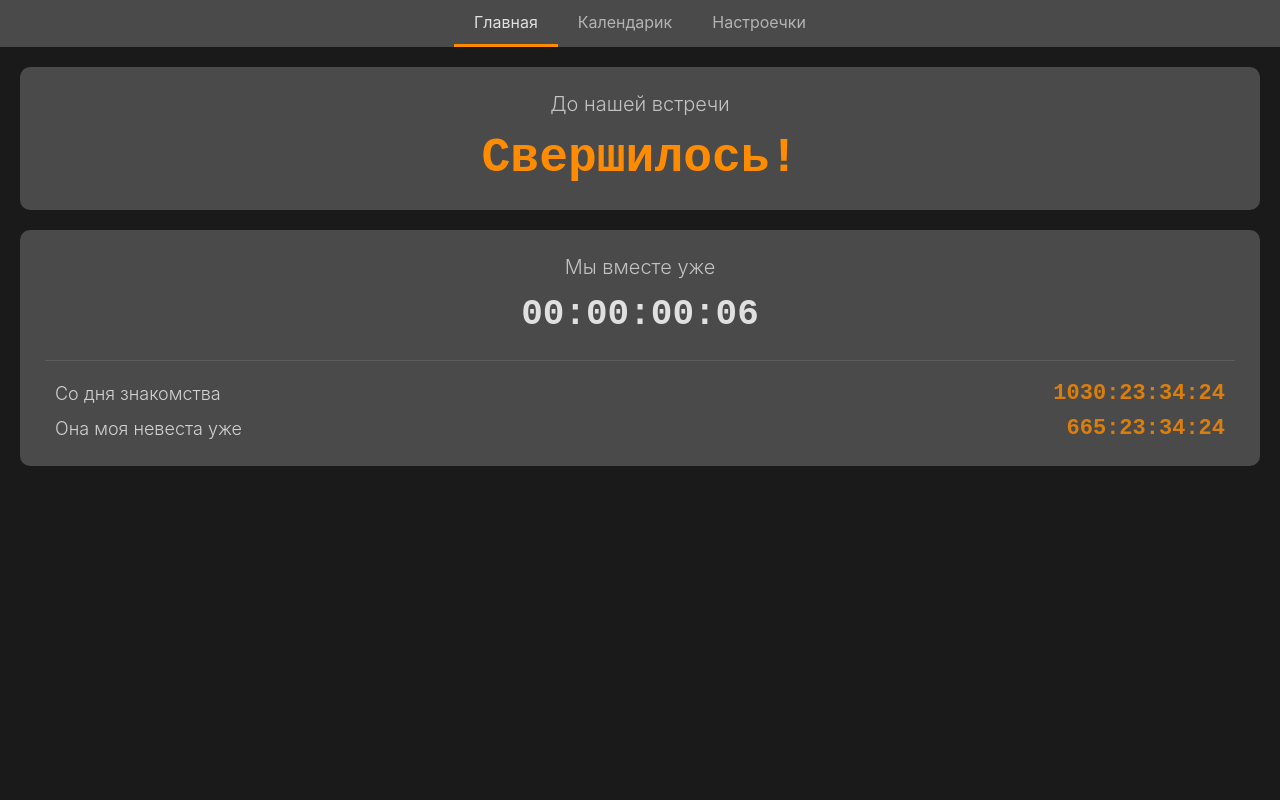
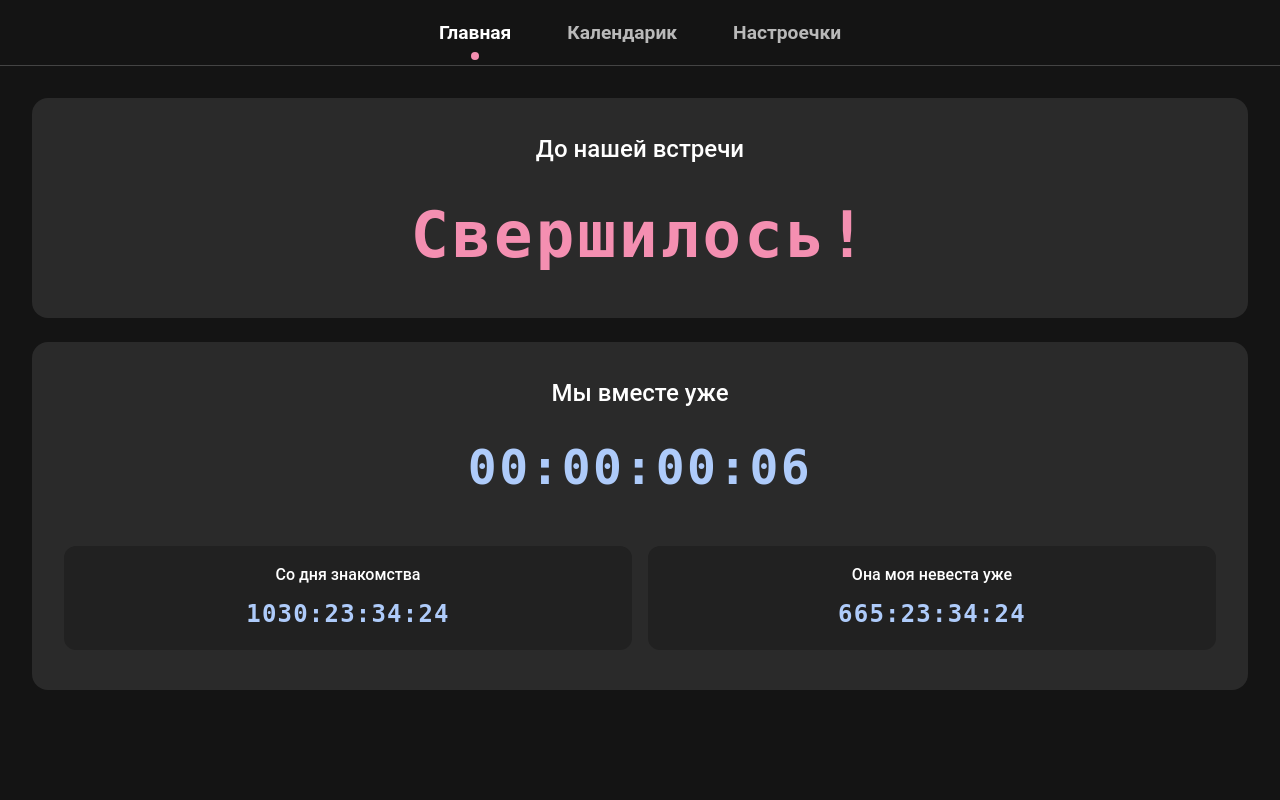
Before and after one commit to MrHoustonOff/Relationship-Countdown-Timer, a Flask app: page / in a window 1280 px wide. Run offline with Flask 3, Linux system fonts and the light colour scheme; parts of the project's set-up code (start-up, migrations or seed data) failed here and were passed over.

Commit message:
refactor(styles): Полный перевод стилей на переменные и редизайн Главной страницы.

```diff
--- a/app/static/css/base.css
+++ b/app/static/css/base.css
@@ -1,56 +1,95 @@
-/* /mrhoustontimer/app/static/css/base.css */
+/* /mrhoustontimer/app/static/css/base.css (v2.1 - Темнее) */
 
-/* * 1. ОПРЕДЕЛЕНИЕ ЦВЕТОВ (Дефолтные, будут перезаписаны из JS)
- */
 :root {
-    --color-background: #1a1a1a;
-    --color-text: #e0e0e0;
-    --color-accent-primary: #ff8c00;
-    --color-accent-secondary: #4a4a4a;
-    --color-arrival-highlight-bg: #2f2c00;
-    --color-arrival-highlight-sticker: #ffbf00;
+    /* Новая палитра */
+    --color-background: #141414;
+    --color-text: #E8EAED;
+    --color-text-emphasis: #FFFFFF;
+    --color-accent-primary: #F48FB1; /* Розовый */
+    --color-accent-secondary: #2A2A2A;
+    --color-divider: #444444;
 
-    --font-main: -apple-system, BlinkMacSystemFont, "Segoe UI", Roboto, sans-serif;
+    --color-timer-arrival-bg: #2A2A2A;
+    --color-timer-relationship-bg: #2A2A2A;
+    --color-timer-custom-bg: #212121;
+    --color-timer-custom-bg-hover: #313131; /* Новый цвет для hover */
+
+    --color-timer-countdown: #F48FB1; /* Розовый */
+    --color-timer-elapsed: #AECBFA; /* Голубой */
+
+    --color-nav-active-indicator: #F48FB1;
+
+    /* Календарь */
+    --color-arrival-highlight-bg: #4E353F;
+    --color-arrival-highlight-sticker: #F48FB1;
+    --color-calendar-day-bg: rgba(0,0,0,0.4);
+    --color-calendar-marked-day-bg: #4E353F;
+    --calendar-empty-cell-color: rgba(0, 0, 0, 0.15); /* Оставляем */
+
+    /* Шрифты и Размеры */
+    --font-main: "Google Sans", Roboto, sans-serif;
+    --font-timer: 'Roboto Mono', monospace;
+    --base-font-size: 16px;
+    --border-radius-medium: 12px;
+    --border-radius-large: 16px;
+    --transition-fast: 0.2s ease-out;
 }
 
-/* * 2. БАЗОВЫЕ СТИЛИ (Сброс)
- */
-* {
-    margin: 0;
-    padding: 0;
-    box-sizing: border-box;
-}
+*, *::before, *::after { margin: 0; padding: 0; box-sizing: border-box; }
+html { font-size: var(--base-font-size); }
 
-html, body {
-    height: 100%;
-    width: 100%;
-    overflow: hidden; /* Запрещаем скролл на уровне 'body' */
+body {
+    height: 100vh; width: 100%;
+    overflow: hidden;
     font-family: var(--font-main);
     background-color: var(--color-background);
     color: var(--color-text);
+    line-height: 1.6;
+    display: flex; flex-direction: column;
 }
 
-/* * 3. СТРУКТУРА (Хедер, Мейн)
- */
-body {
-    display: flex;
-    flex-direction: column;
+.app-header { flex-shrink: 0; -webkit-app-region: drag; }
+.app-main {
+    flex-grow: 1;
+    overflow-y: auto;
+    padding: 2rem;
+    display: flex; flex-direction: column;
 }
 
-.app-main {
-    flex-grow: 1; /* Мейн занимает все оставшееся место */
-    overflow-y: auto; /* Включаем скролл, *если* контент не влезает */
-    padding: 20px;
+.page-content { display: none; flex-grow: 1; flex-direction: column; gap: 1.5rem; }
+.page-content.active { display: flex; }
+
+h1, h2, h3 { color: var(--color-text-emphasis); font-weight: 500; }
+button { cursor: pointer; font-family: inherit; border: none; background: none; color: inherit; }
+
+/* --- НОВЫЙ БЛОК: Стилизация Скроллбара (WebKit/Blink) --- */
+
+/* Ширина самого скроллбара */
+::-webkit-scrollbar {
+    width: 8px; /* Тонкий */
+    height: 8px; /* Для горизонтального, если появится */
 }
 
-/* * 4. ЛОГИКА "СТРАНИЦ"
- */
-.page-content {
-    display: none; /* Все страницы по умолчанию скрыты */
+/* Фон под ползунком (Трек) */
+::-webkit-scrollbar-track {
+    background: var(--color-background); /* Берем цвет фона приложения */
+    border-radius: 4px; /* Слегка скругляем */
 }
 
-.page-content.active {
-    display: flex; /* Активная страница видна */
-    flex-direction: column;
-    gap: 20px;
+/* Сам Ползунок */
+::-webkit-scrollbar-thumb {
+    background-color: var(--color-accent-primary); /* Розовый */
+    border-radius: 4px; /* Скругляем */
+    border: 2px solid var(--color-background); /* Добавляем рамку цвета фона, чтобы ползунок казался тоньше */
 }
+
+/* Ползунок при наведении */
+::-webkit-scrollbar-thumb:hover {
+    background-color: #F06292; /* Чуть более яркий розовый при наведении */
+    border-color: var(--color-background); /* Оставляем рамку */
+}
+
+/* (Опционально) Углы, где встречаются вертикальный и горизонтальный скроллбары */
+::-webkit-scrollbar-corner {
+    background: var(--color-background);
+}
--- a/app/static/css/header.css
+++ b/app/static/css/header.css
@@ -1,39 +1,51 @@
-/* /mrhoustontimer/app/static/css/header.css */
+/* /mrhoustontimer/app/static/css/header.css (v2.1 - Без фона, Сочный) */
 
 .app-header {
-    flex-shrink: 0; /* Хедер не сжимается */
-    background-color: var(--color-accent-secondary);
-    /* * Добавляем поддержку "перетаскивания" окна
-     * (полезно для pywebview, если мы уберем рамку)
-     */
-    -webkit-app-region: drag;
+    /* background-color: var(--color-accent-secondary); УБРАН ФОН */
+    padding: 0.8rem 0; /* Увеличиваем отступы ( ~13px ) */
+    border-bottom: 1px solid var(--color-divider);
+    -webkit-app-region: drag; /* Оставляем для перетаскивания */
 }
 
 .app-header nav {
     display: flex;
     justify-content: center;
+    align-items: center;
+    gap: 1.5rem; /* Увеличиваем отступ (24px) */
 }
 
 .nav-button {
-    font-family: var(--font-main);
-    padding: 12px 20px;
-    background: none;
-    border: none;
-    color: var(--color-text);
-    font-size: 16px;
-    cursor: pointer;
-    opacity: 0.7;
-    transition: opacity 0.2s, border-bottom 0.2s;
-    border-bottom: 3px solid transparent;
-
-    -webkit-app-region: no-drag; /* Кнопки не должны "тащить" окно */
+    padding: 0.5rem 1rem; /* Уменьшаем внутренние отступы, т.к. шрифт больше */
+    font-size: 1.2rem; /* Крупнее шрифт ( ~19px ) */
+    font-weight: 600; /* Жирнее ("увесистый") */
+    border-radius: 20px;
+    position: relative;
+    color: var(--color-text-emphasis); /* Сочно белый */
+    opacity: 0.7; /* Неактивные чуть тусклее */
+    transition: opacity var(--transition-fast), transform var(--transition-fast);
+    -webkit-app-region: no-drag;
 }
 
 .nav-button:hover {
     opacity: 1;
+    transform: scale(1.05); /* Легкое увеличение при наведении */
 }
 
 .nav-button.active {
     opacity: 1;
-    border-bottom: 3px solid var(--color-accent-primary);
+    /* color не нужен, он уже --color-text-emphasis */
 }
+
+/* Кругляшок */
+.nav-button.active::after {
+    content: '';
+    position: absolute;
+    bottom: -8px; /* Чуть ниже из-за шрифта */
+    left: 50%;
+    transform: translateX(-50%);
+    width: 8px; /* Чуть больше */
+    height: 8px;
+    background-color: var(--color-nav-active-indicator); /* Розовый */
+    border-radius: 50%;
+    transition: background-color var(--transition-fast);
+}
--- a/app/static/css/page_main.css
+++ b/app/static/css/page_main.css
@@ -1,66 +1,112 @@
-/* /mrhoustontimer/app/static/css/page_main.css */
+/* /mrhoustontimer/app/static/css/page_main.css (v2.1 - Исправлен hover) */
 
+/* * 1. Основные Модули Таймеров
+ */
 .timer-module {
     width: 100%;
-    padding: 25px;
-    background-color: var(--color-accent-secondary);
-    border-radius: 10px;
+    padding: 2rem 1.5rem;
+    background-color: var(--color-timer-module-bg); /* Дефолт */
+    border-radius: var(--border-radius-large);
     display: flex;
     flex-direction: column;
     align-items: center;
-    gap: 15px;
+    gap: 1rem;
+    transition: transform var(--transition-fast), background-color var(--transition-fast);
+    cursor: default;
 }
 
-.timer-module-title {
-    font-size: 20px;
-    font-weight: 300;
-    opacity: 0.8;
+/* Специфичные фоны */
+#timer-arrival-module { background-color: var(--color-timer-arrival-bg); }
+#timer-relationship-module { background-color: var(--color-timer-relationship-bg); }
+
+/* Hover для ОСНОВНЫХ модулей */
+.timer-module:hover {
+    transform: scale(1.02);
+    /* Затемняем, используя ВТОРИЧНЫЙ АКЦЕНТ */
+    background-color: var(--color-accent-secondary);
 }
 
-.timer-display {
-    font-family: "Courier New", Courier, monospace;
-    font-weight: bold;
-    color: var(--color-text);
+/* Заголовок таймера */
+.timer-module-title {
+    font-size: 1.5rem; /* 24px */
+    font-weight: 500;
+    color: var(--color-text-emphasis); /* Белый */
+    text-align: center;
 }
 
-.timer-display.large {
-    font-size: 48px;
-    color: var(--color-accent-primary); /* Акцентный цвет для главного таймера */
+/* Цифры таймера */
+.timer-display {
+    font-family: var(--font-timer);
+    font-weight: 700;
+    letter-spacing: 0.05em;
+    text-align: center;
 }
 
-.timer-display.medium {
-    font-size: 36px;
+.timer-display.large { /* "До Встречи" */
+    font-size: 4rem; /* 64px */
+    color: var(--color-timer-countdown); /* Розовый */
+}
+.timer-display.medium { /* "Мы Вместе" */
+    font-size: 3rem; /* 48px */
+    color: var(--color-timer-elapsed); /* Голубой */
 }
 
-/* Стили для кастомных (доп.) таймеров */
-.custom-timers-list {
-    margin-top: 10px;
+/* * 2. Контейнер Кастомных Таймеров
+ */
+#custom-timers-container {
     width: 100%;
+    display: grid;
+    grid-template-columns: repeat(auto-fit, minmax(250px, 1fr));
+    gap: 1rem;
+    margin-top: 1rem; /* Keep margin from module above */
+    max-height: 260px; /* Keep max-height */
+    overflow-y: auto;  /* Keep vertical scroll */
+    padding: 0.5rem; /* Add a little padding around the grid */
+
+    /* --- NEW/MODIFIED --- */
+    overflow-x: hidden; /* 1. Prevent horizontal scrollbar */
+    background-color: transparent; /* 2. Remove specific background */
+    /* Add border-radius if you want rounded corners for the scroll area */
+    /* border-radius: var(--border-radius-medium); */
+    /* --- End Changes --- */
+}
+
+/* * 3. Отдельный Кастомный Таймер
+ */
+.custom-timer-module {
+    padding: 1rem 1.2rem;
+    background-color: var(--color-timer-custom-bg); /* Свой фон */
+    border-radius: var(--border-radius-medium);
     display: flex;
     flex-direction: column;
-    gap: 10px;
-    border-top: 1px solid rgba(255, 255, 255, 0.1);
-    padding-top: 20px;
+    align-items: center;
+    gap: 0.5rem;
+    transition: transform var(--transition-fast), background-color var(--transition-fast);
 }
 
-.custom-timer-entry {
-    display: flex;
-    justify-content: space-between;
-    align-items: center;
-    width: 100%;
-    padding: 0 10px;
+/* Hover для КАСТОМНЫХ модулей (Твоя Критика 3: Ярче) */
+.custom-timer-module:hover {
+    transform: scale(1.03);
+    /* ИСПОЛЬЗУЕМ НОВЫЙ ЦВЕТ ИЗ CONFIG */
+    background-color: var(--color-timer-custom-bg-hover); /* Становится светлее */
 }
 
+/* Заголовок кастомного таймера */
 .custom-timer-label {
-    font-size: 18px;
-    font-weight: 300;
-    opacity: 0.9;
+    font-size: 1rem; /* 16px */
+    font-weight: 500;
+    color: var(--color-text-emphasis); /* Белый */
+    text-align: center;
+    white-space: nowrap; overflow: hidden; text-overflow: ellipsis;
+    width: 100%;
 }
 
+/* Цифры кастомного таймера */
 .custom-timer-display {
-    font-family: "Courier New", Courier, monospace;
-    font-size: 22px;
-    font-weight: bold;
-    color: var(--color-accent-primary);
-    opacity: 0.8;
+    font-family: var(--font-timer);
+    font-size: 1.5rem; /* 24px */
+    font-weight: 700;
+    letter-spacing: 0.05em;
+    text-align: center;
+    /* Цвет применяется через inline style в JS */
 }
--- a/app/static/js/page_main.js
+++ b/app/static/js/page_main.js
@@ -54,38 +54,56 @@ function initPageMain(config) {
         relationshipModule.style.display = 'none';
     }
 }
-/**
- * Создает HTML-элемент для одного "кастомного" таймера
- * @param {HTMLElement} container - Куда добавлять
+/* [v2.3 - НОВАЯ ВЕРСТКА] Создает HTML-элемент для одного кастомного таймера
+ * @param {HTMLElement} container - Куда добавлять (#custom-timers-container)
  * @param {object} timerData - Объект таймера из config
+ * @param {object} config - Полный APP_CONFIG для доступа к цветам
  */
-function createCustomTimerElement(container, timerData, config) { // <-- Принимаем config
-    // ... (код создания entry, label, display) ...
-    const entry = document.createElement('div');
-    entry.className = 'custom-timer-entry';
-    const label = document.createElement('span');
+function createCustomTimerElement(container, timerData, config) {
+    // 1. Создаем ОБЕРТКУ-МОДУЛЬ (Новое!)
+    const module = document.createElement('div');
+    module.className = 'custom-timer-module'; // Новый класс
+
+    // 2. Создаем заголовок
+    const label = document.createElement('h3'); // Используем h3 для семантики
     label.className = 'custom-timer-label';
     label.innerText = timerData.label;
-    const display = document.createElement('span');
+    label.title = timerData.label; // Всплывающая подсказка, если текст обрезан
+
+    // 3. Создаем дисплей таймера
+    const display = document.createElement('div'); // Используем div
     display.className = 'custom-timer-display';
-    display.id = `timer-${timerData.id}`;
+    display.id = `timer-${timerData.id}`; // Уникальный ID
     display.innerText = '--:--:--:--';
-    entry.appendChild(label);
-    entry.appendChild(display);
-    container.appendChild(entry);
 
+    // 4. Собираем модуль
+    module.appendChild(label);
+    module.appendChild(display);
+
+    // 5. Добавляем модуль в главный контейнер
+    container.appendChild(module);
+
+    // --- 6. Определяем режим и ЦВЕТ (Твоя Критика 3) ---
     const now = new Date();
     const targetDate = new Date(timerData.date);
     const mode = (targetDate > now) ? 'countdown' : 'elapsed';
 
-    console.log(`--- [DEBUG] createCustomTimer: ...`);
+    // Применяем цвет цифр ИЗ КОНФИГА
+    if (mode === 'countdown') {
+        display.style.color = config.colors.color_timer_countdown;
+    } else {
+        display.style.color = config.colors.color_timer_elapsed;
+    }
+    // ---
 
-    // --- ИСПРАВЛЕНИЕ (Твоя Критика 1) ---
+    console.log(`--- [DEBUG] createCustomTimer (v2.3): Таймер '${timerData.label}' | Режим: ${mode}`);
+
+    // 7. Запускаем "Тикер"
     const timer = new Ticker(
         display,
         targetDate,
         mode,
-        config.timers.timer_completed_message // <-- Берем из config
+        config.timers.timer_completed_message
     );
     timer.start();
 }
```
Also changed, not shown: app/core/config_manager.py (+27 -6 lines).
